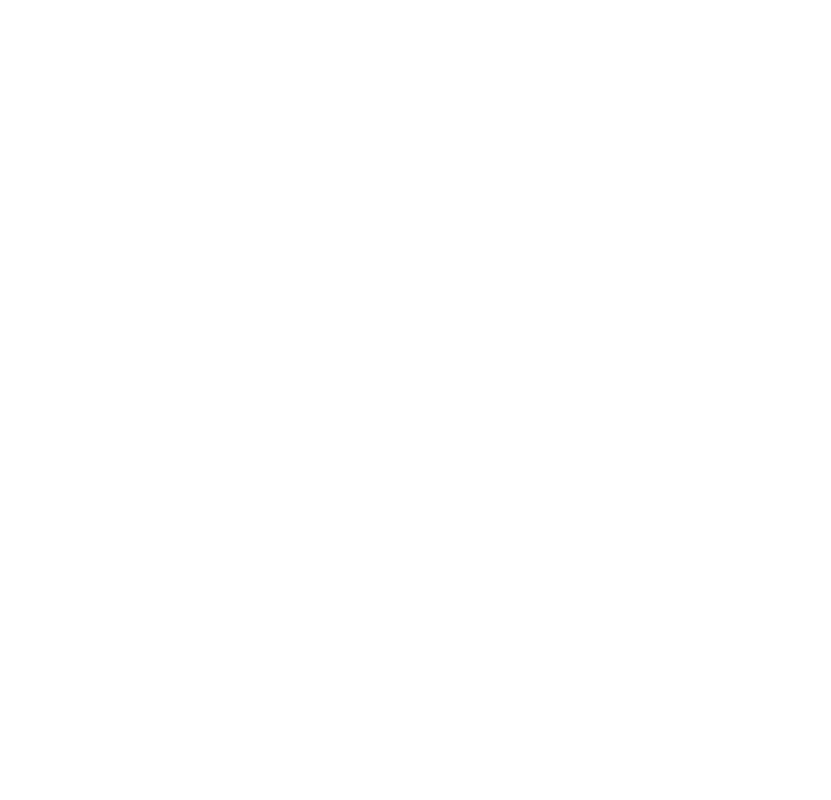
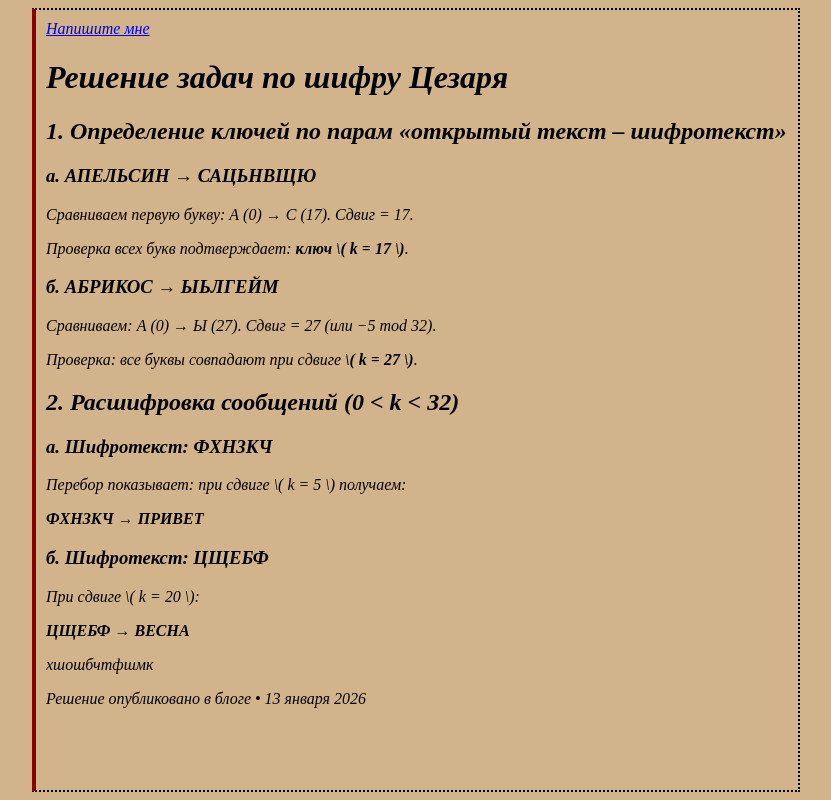
Before and after one commit to majorka001/Hello-world, a plain HTML site: page index.html in a window 1280 px wide. Shown: the whole page, without its empty margins (224-1055 px from the left). Drawn offline with Linux system fonts and the light colour scheme.

Commit message:
Update index.html

```diff
--- a/index.html
+++ b/index.html
@@ -1,6 +1,43 @@
 <!D0CTYRE html>
 <html lang="ru">
   <head>
+    <meta charset="UTF-8">
+  <title>Решение задач по шифру Цезаря</title>
+  <link rel="stylesheet" href="style.css">
+</head>
+<body>
+
+  <p><a href=sahsalodocnikova587@gmail.com>Напишите мне</a></p>
+
+  <h1>Решение задач по шифру Цезаря</h1>
+
+  <h2>1. Определение ключей по парам «открытый текст – шифротекст»</h2>
+
+  <h3>а. АПЕЛЬСИН → САЦЬНВЩЮ</h3>
+  <p>Сравниваем первую букву: А (0) → С (17). Сдвиг = 17.</p>
+  <p>Проверка всех букв подтверждает: <strong>ключ \( k = 17 \)</strong>.</p>
+
+  <h3>б. АБРИКОС → ЫЬЛГЕЙМ</h3>
+  <p>Сравниваем: А (0) → Ы (27). Сдвиг = 27 (или −5 mod 32).</p>
+  <p>Проверка: все буквы совпадают при сдвиге <strong>\( k = 27 \)</strong>.</p>
+
+  <h2>2. Расшифровка сообщений (0 < k < 32)</h2>
+
+  <h3>а. Шифротекст: ФХНЗКЧ</h3>
+  <p>Перебор показывает: при сдвиге \( k = 5 \) получаем:</p>
+  <p><strong>ФХНЗКЧ → ПРИВЕТ</strong></p>
+
+  <h3>б. Шифротекст: ЦЩЕБФ</h3>
+  <p>При сдвиге \( k = 20 \):</p>
+  <p><strong>ЦЩЕБФ → ВЕСНА</strong></p>
+    <p> хшошбчтфшмк</p>
+
+  <footer>
+    <p>Решение опубликовано в блоге • 13 января 2026</p>
+  </footer>
+
+</body>
+</html>
 
       <link type=“text/css” rel=“stylesheet” href=“style.css” />
 
@@ -16,7 +53,7 @@
   <p>
   <a href=“http://diana08922" title=“Блог моего друга”> Я сделала Новогодние кроссворды для сайта diana08922</a>
 </p>
-  <h2> 1 сентября , 2025</h2>
+  <h2>  , 2025</h2>
   <blockquote>Путешествие в тысячу миль начинается с одного шага (Лао Цзы) </blockquote>
 <p>
   Оставляю в прошлом скучную неинтересную локальную файловую систему ради Всемирной паутины.
@@ -26,5 +63,8 @@
     Иконки:
     <a target="_blank" href="https://icons8.com/icon/80808/christmas-tree">Новый год</a> иконка от <a target="_blank" href="https://icons8.com">Icons8</a>
   </p>
+ <h1>  17 января 2026 </h1>
 </body>
+
+
 </html>
```
